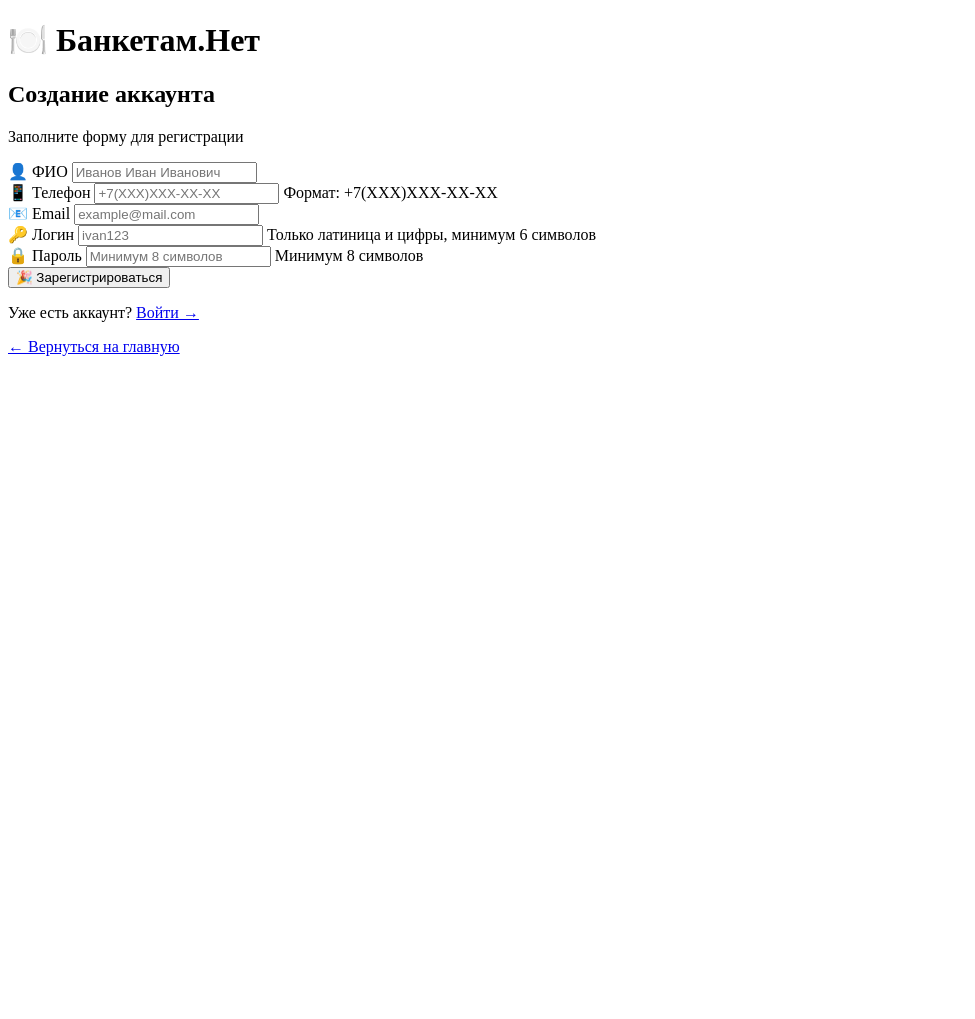
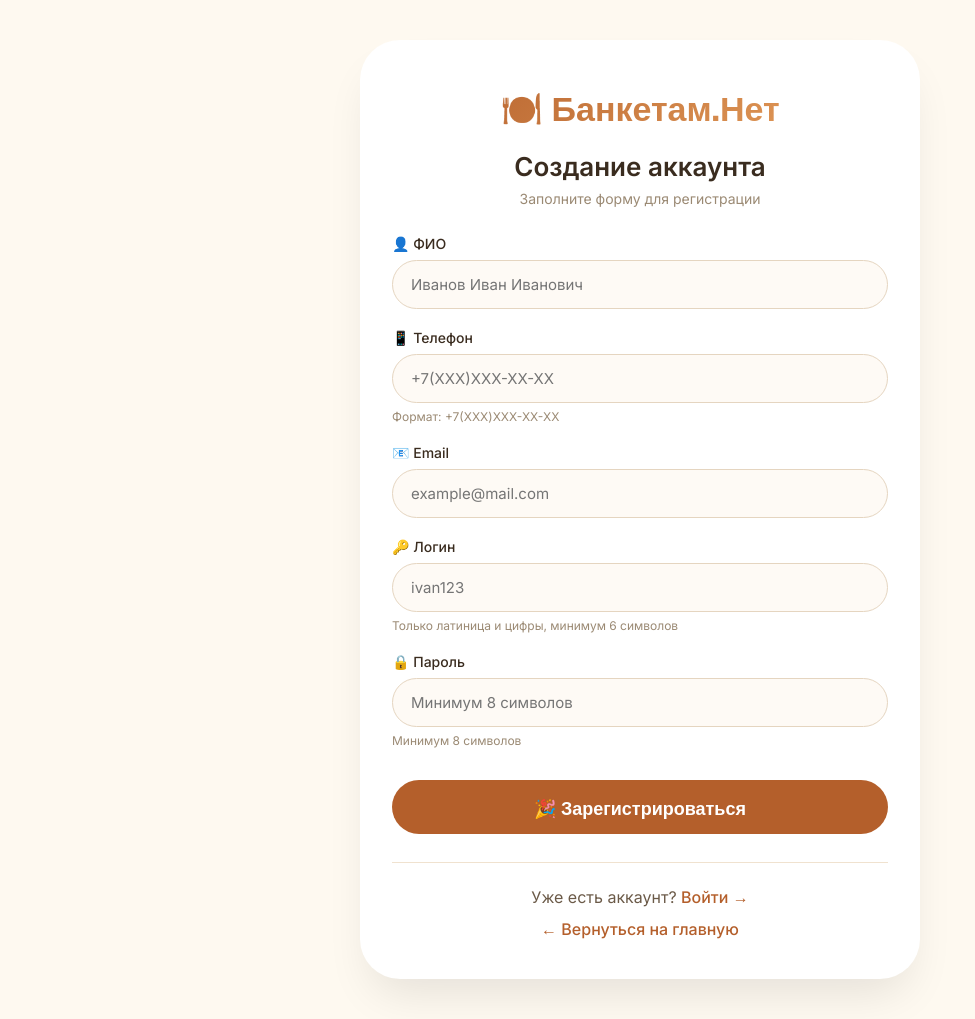
Before and after one commit to Rokval/banket-demo-, a PHP site: page /register.php in a window 1280 px wide. Shown: the whole page, without its empty margins (0-975 px from the left). Before the commit the page ends 356 px from the top, so only its background shows below. Run offline with PHP 8.4, Linux system fonts and the light colour scheme.

Commit message:
оформление стр регистр

```diff
--- a/register.php
+++ b/register.php
@@ -108,8 +108,183 @@ if ($_SERVER['REQUEST_METHOD'] == 'POST') {
     <meta charset="UTF-8">
     <meta name="viewport" content="width=device-width, initial-scale=1.0">
     <title>Регистрация — Банкетам.Нет</title>
+    <link href="https://fonts.googleapis.com/css2?family=Oswald:wght@300;400;500;600;700&display=swap" rel="stylesheet">
+    <style>
+        @import url('https://fonts.googleapis.com/css2?family=Inter:opsz,wght@14..32,300;14..32,400;14..32,500;14..32,600&display=swap');
 
+        * {
+            margin: 0;
+            padding: 0;
+            box-sizing: border-box;
+        }
 
+        body {
+            background: #fef9f0;
+            font-family: 'Inter', sans-serif;
+            padding: 40px 20px;
+            min-height: 100vh;
+            display: flex;
+            align-items: center;
+            justify-content: center;
+        }
+
+        .container {
+            max-width: 560px;
+            width: 100%;
+            margin: 0 auto;
+            background: white;
+            border-radius: 40px;
+            box-shadow: 0 25px 45px -12px rgba(0, 0, 0, 0.1);
+            padding: 40px 32px;
+        }
+
+        .logo {
+            text-align: center;
+            margin-bottom: 20px;
+        }
+
+        .logo h1 {
+            font-family: 'Oswald', sans-serif;
+            font-size: 34px;
+            background: linear-gradient(135deg, #b45f2b, #e6a05e);
+            -webkit-background-clip: text;
+            background-clip: text;
+            color: transparent;
+        }
+
+        .form-header {
+            text-align: center;
+            margin-bottom: 28px;
+        }
+
+        .form-header h2 {
+            color: #3a2c1f;
+            font-weight: 600;
+            font-size: 26px;
+            margin-bottom: 8px;
+        }
+
+        .form-header p {
+            color: #9b8a74;
+            font-size: 14px;
+        }
+
+        .error-message {
+            background: #ffe6e5;
+            color: #b13b2d;
+            padding: 14px 20px;
+            border-radius: 28px;
+            margin-bottom: 24px;
+            text-align: center;
+            font-size: 14px;
+        }
+
+        .success-message {
+            background: #e2f3e4;
+            color: #2b6e3c;
+            padding: 14px 20px;
+            border-radius: 28px;
+            margin-bottom: 24px;
+            text-align: center;
+            font-size: 14px;
+        }
+
+        .form-group {
+            margin-bottom: 20px;
+        }
+
+        .form-group label {
+            display: block;
+            margin-bottom: 8px;
+            font-weight: 500;
+            color: #3a2c1f;
+            font-size: 14px;
+        }
+
+        .form-group input {
+            width: 100%;
+            padding: 14px 18px;
+            border: 1.5px solid #e5d5c0;
+            border-radius: 32px;
+            font-size: 15px;
+            background: #fefaf5;
+            transition: all 0.2s;
+            font-family: 'Inter', sans-serif;
+        }
+
+        .form-group input:focus {
+            outline: none;
+            border-color: #b45f2b;
+            box-shadow: 0 0 0 3px rgba(180, 95, 43, 0.1);
+        }
+
+        .form-group input:hover {
+            border-color: #d4b48c;
+        }
+
+        .hint {
+            font-size: 12px;
+            color: #9b8a74;
+            margin-top: 6px;
+            display: block;
+        }
+
+        .btn-register {
+            width: 100%;
+            background: #b45f2b;
+            color: white;
+            border: none;
+            padding: 14px;
+            border-radius: 40px;
+            font-size: 18px;
+            font-weight: 600;
+            font-family: 'Oswald', sans-serif;
+            cursor: pointer;
+            transition: all 0.2s;
+            margin-top: 12px;
+        }
+
+        .btn-register:hover {
+            background: #9c4f22;
+            transform: translateY(-2px);
+        }
+
+        .form-footer {
+            margin-top: 28px;
+            text-align: center;
+            border-top: 1px solid #f0e2cf;
+            padding-top: 24px;
+        }
+
+        .form-footer p {
+            color: #6b5a48;
+            margin-bottom: 12px;
+        }
+
+        .form-footer a {
+            color: #b45f2b;
+            text-decoration: none;
+            font-weight: 500;
+            transition: color 0.2s;
+        }
+
+        .form-footer a:hover {
+            color: #9c4f22;
+            text-decoration: underline;
+        }
+
+        @media (max-width: 550px) {
+            .container {
+                padding: 28px 20px;
+            }
+            .logo h1 {
+                font-size: 28px;
+            }
+            .form-header h2 {
+                font-size: 22px;
+            }
+        }
+    </style>
 </head>
 <body>
     <div class="container">
```
